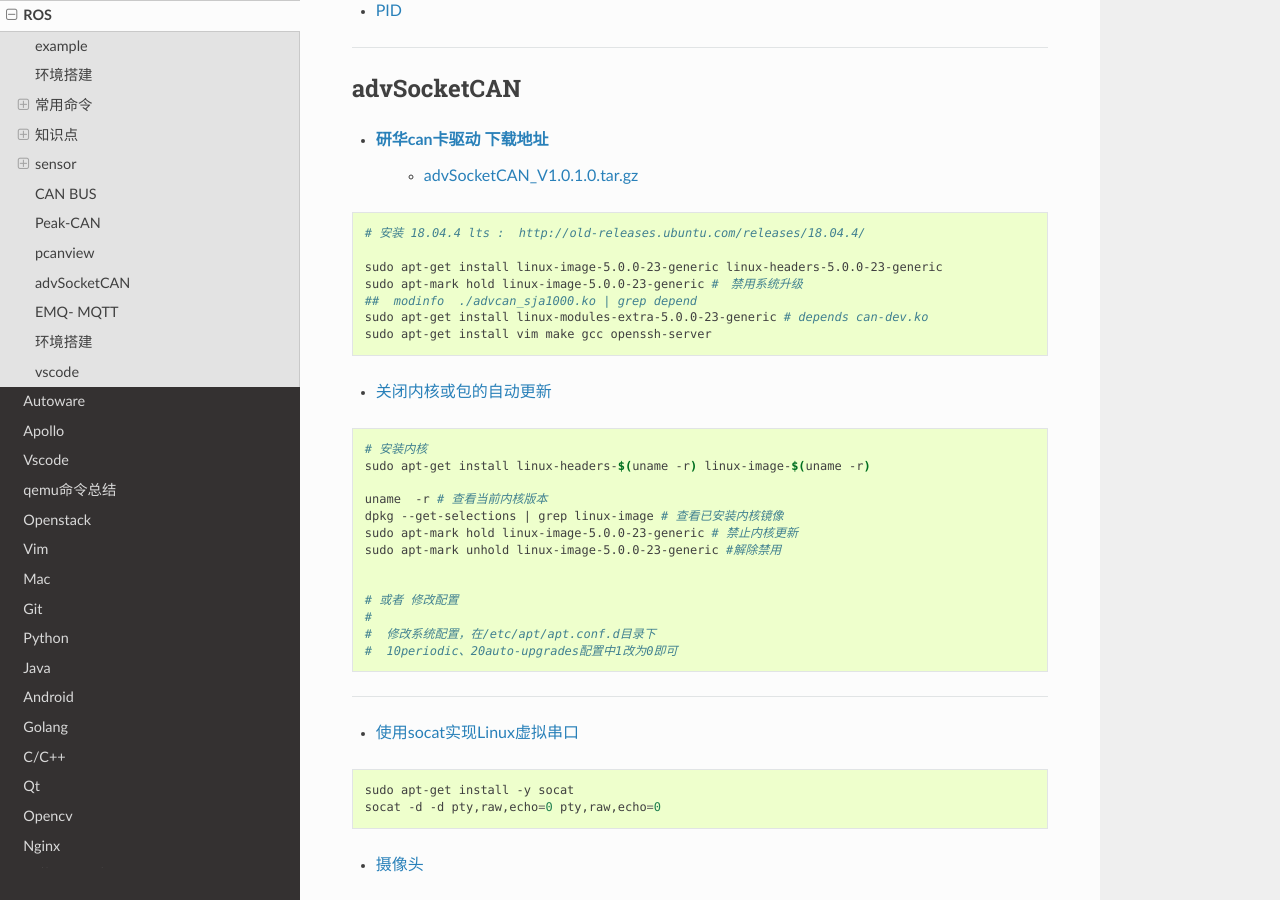
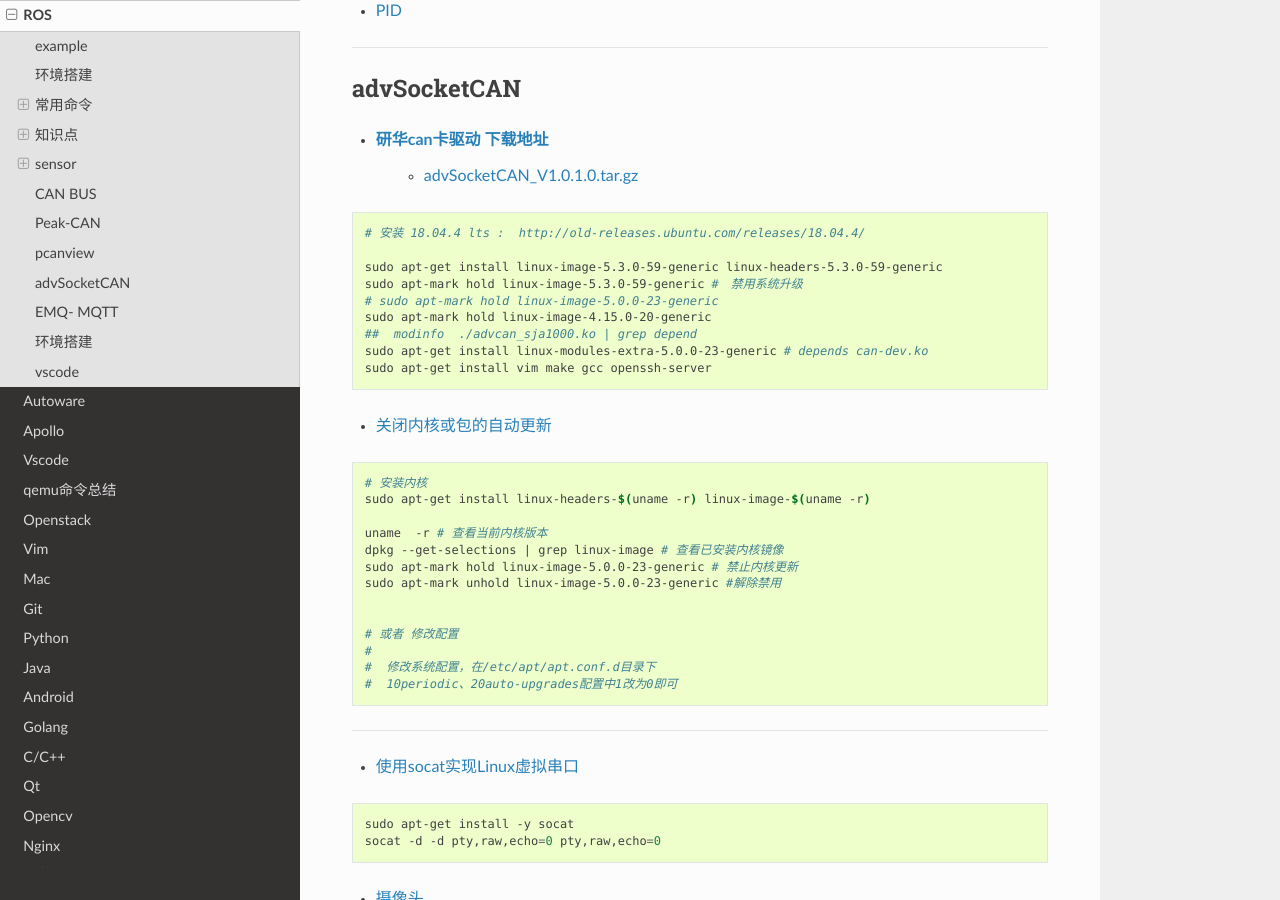
Before and after one commit to my-rds-store/my_space, a Sphinx documentation site: the page built from source/ros/index.rst, in a window 1280 px wide and 900 px high, scrolled down 13137 px. Built offline with Sphinx 7.4.7 and the Read the Docs theme 2.0.0, drawn with Linux system fonts in a browser that asks for light colours.

Commit message:
update ...

```diff
--- a/source/ros/index.rst
+++ b/source/ros/index.rst
@@ -724,12 +724,13 @@ advSocketCAN
 
     # 安装 18.04.4 lts :  http://old-releases.ubuntu.com/releases/18.04.4/
 
-    sudo apt-get install linux-image-5.0.0-23-generic linux-headers-5.0.0-23-generic
-    sudo apt-mark hold linux-image-5.0.0-23-generic #　禁用系统升级
+    sudo apt-get install linux-image-5.3.0-59-generic linux-headers-5.3.0-59-generic
+    sudo apt-mark hold linux-image-5.3.0-59-generic #　禁用系统升级
+    # sudo apt-mark hold linux-image-5.0.0-23-generic
+    sudo apt-mark hold linux-image-4.15.0-20-generic
     ##  modinfo  ./advcan_sja1000.ko | grep depend
     sudo apt-get install linux-modules-extra-5.0.0-23-generic # depends can-dev.ko
     sudo apt-get install vim make gcc openssh-server
-
 
 * `关闭内核或包的自动更新 <https://blog.csdn.net/weixin_42915431/article/details/106614841>`_
 
```
Also changed, not shown: 1 other file.
